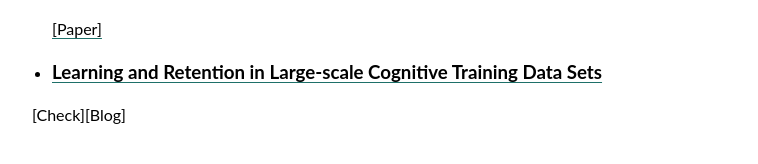
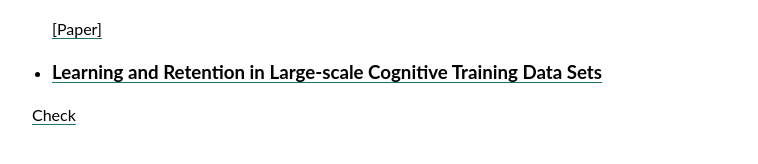
Before and after one commit to aakriti1kumar/aakriti1kumar.github.io, a Jekyll site: the page built from projects.md, in a window 1280 px wide. Shown: the part 357-521 px from the top of the page, without its empty margins (258-1016 px from the left). Built offline with Jekyll 4.4.1, drawn with Linux system fonts in a browser that asks for light colours; our own code applies the rules of GitHub Pages for plain Markdown files.

Commit message:
Update projects.md

```diff
--- a/projects.md
+++ b/projects.md
@@ -9,4 +9,4 @@
 
 * ### [Learning and Retention in Large-scale Cognitive Training Data Sets](lumos.md)<br>
 
-[Check][Blog]
+[Check](Blog)
```
